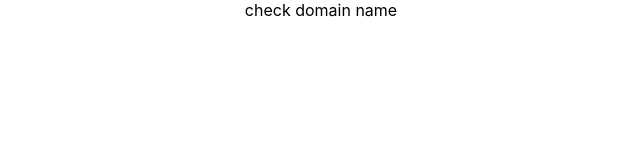
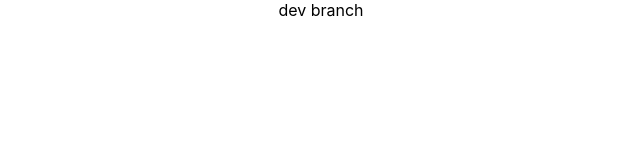
Before and after one commit to Akbar1909/react-elastic-dnd-docs, a React (Create React App) app: page / in a window 1280 px wide. Shown: the top 160 px of the page, without its empty margins (319-959 px from the left). Built offline with nearby package versions, Linux system fonts and the light colour scheme.

Commit message:
initial commit in dev branch

```diff
--- a/src/App.js
+++ b/src/App.js
@@ -1,7 +1,7 @@
 import "./App.css";
 
 function App() {
-  return <div className="App">check domain name</div>;
+  return <div className="App">dev branch</div>;
 }
 
 export default App;
```
